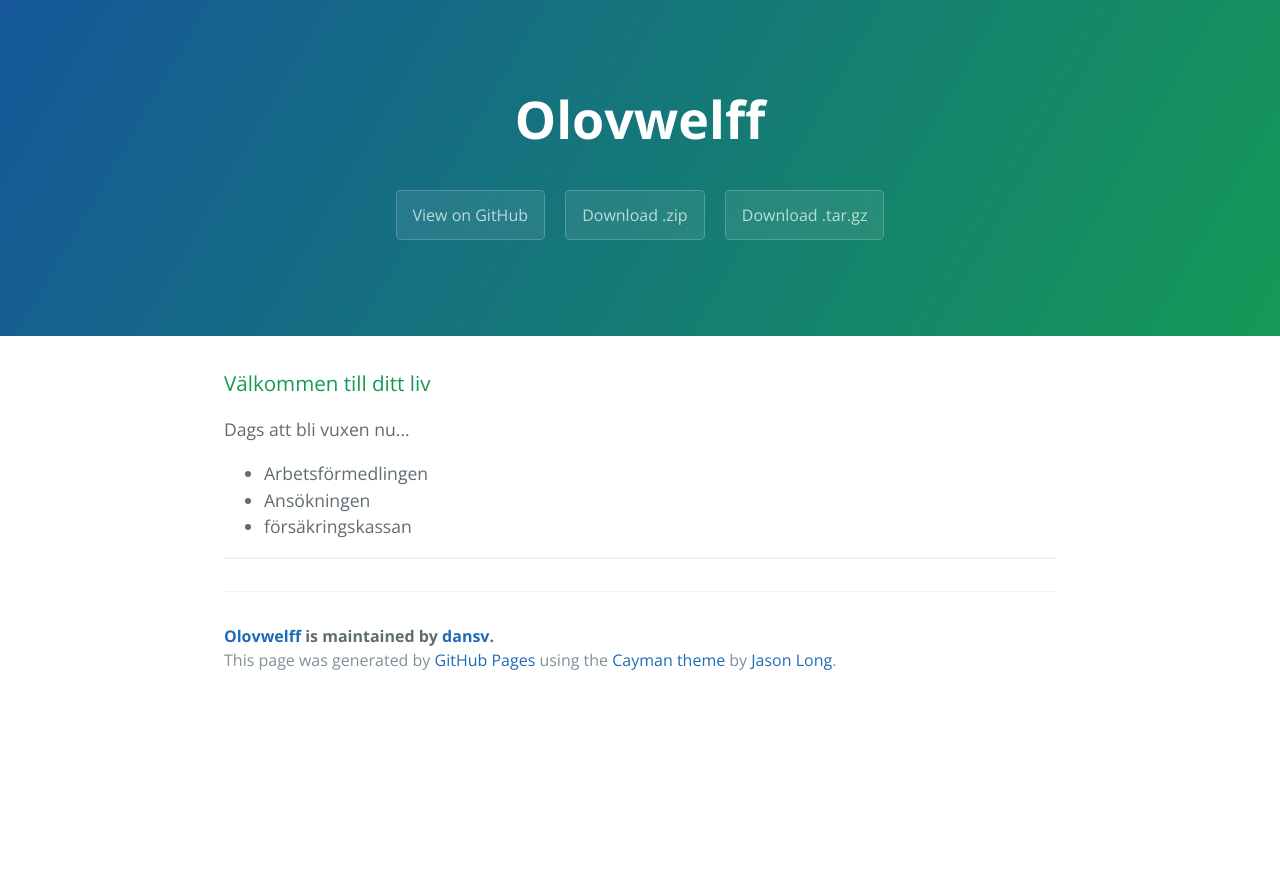
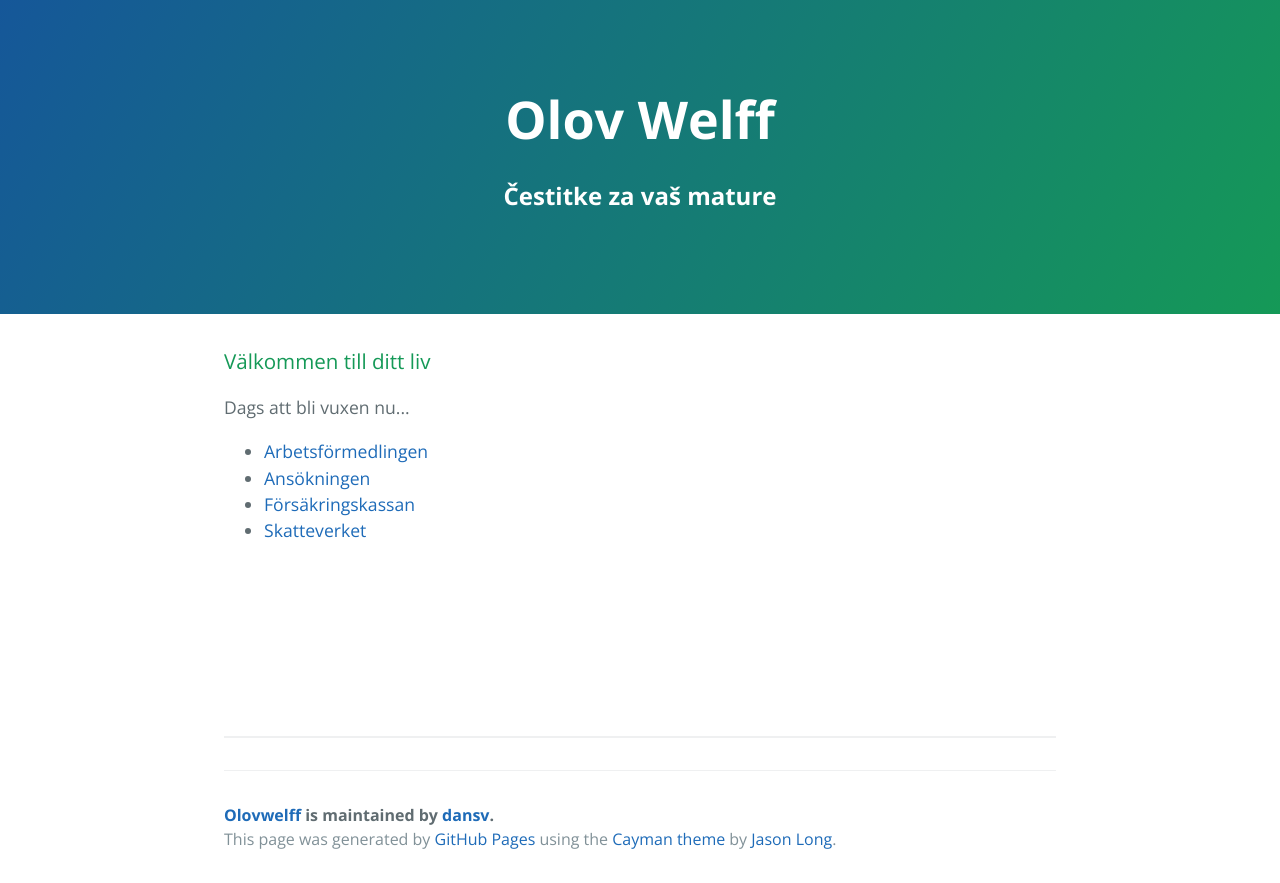
Before and after one commit to dansv/olovwelff, a plain HTML site: page index.html in a window 1280 px wide. Before the commit the page ends 800 px from the top, so only its background shows below. Drawn offline with nearby package versions, Linux system fonts and the light colour scheme.

Commit message:
Update index.html

```diff
--- a/index.html
+++ b/index.html
@@ -11,11 +11,8 @@
   </head>
   <body>
     <section class="page-header">
-      <h1 class="project-name">Olovwelff</h1>
-      <h2 class="project-tagline"></h2>
-      <a href="https://github.com/dansv/olovwelff" class="btn">View on GitHub</a>
-      <a href="https://github.com/dansv/olovwelff/zipball/master" class="btn">Download .zip</a>
-      <a href="https://github.com/dansv/olovwelff/tarball/master" class="btn">Download .tar.gz</a>
+      <h1 class="project-name">Olov Welff</h1>
+      <h2>Čestitke za vaš mature</h2>
     </section>
 
     <section class="main-content">
@@ -25,11 +22,15 @@
 <p>Dags att bli vuxen nu...</p>
 
 <ul>
-<li>Arbetsförmedlingen</li>
-<li>Ansökningen</li>
-<li>försäkringskassan</li>
+<li><a href="http://www.arbetsformedlingen.se/" />Arbetsförmedlingen</a></li>
+<li><a href="https://www.antagning.se/" />Ansökningen</a></li>
+<li><a href="https://www.forsakringskassan.se/" />Försäkringskassan</a></li>
+<li><a href="http://www.skatteverket.se/" />Skatteverket</a></li>
 </ul>
-
+<br />
+<br />
+<br />
+<br /><br /><br />
 <hr>
 
       <footer class="site-footer">
```
